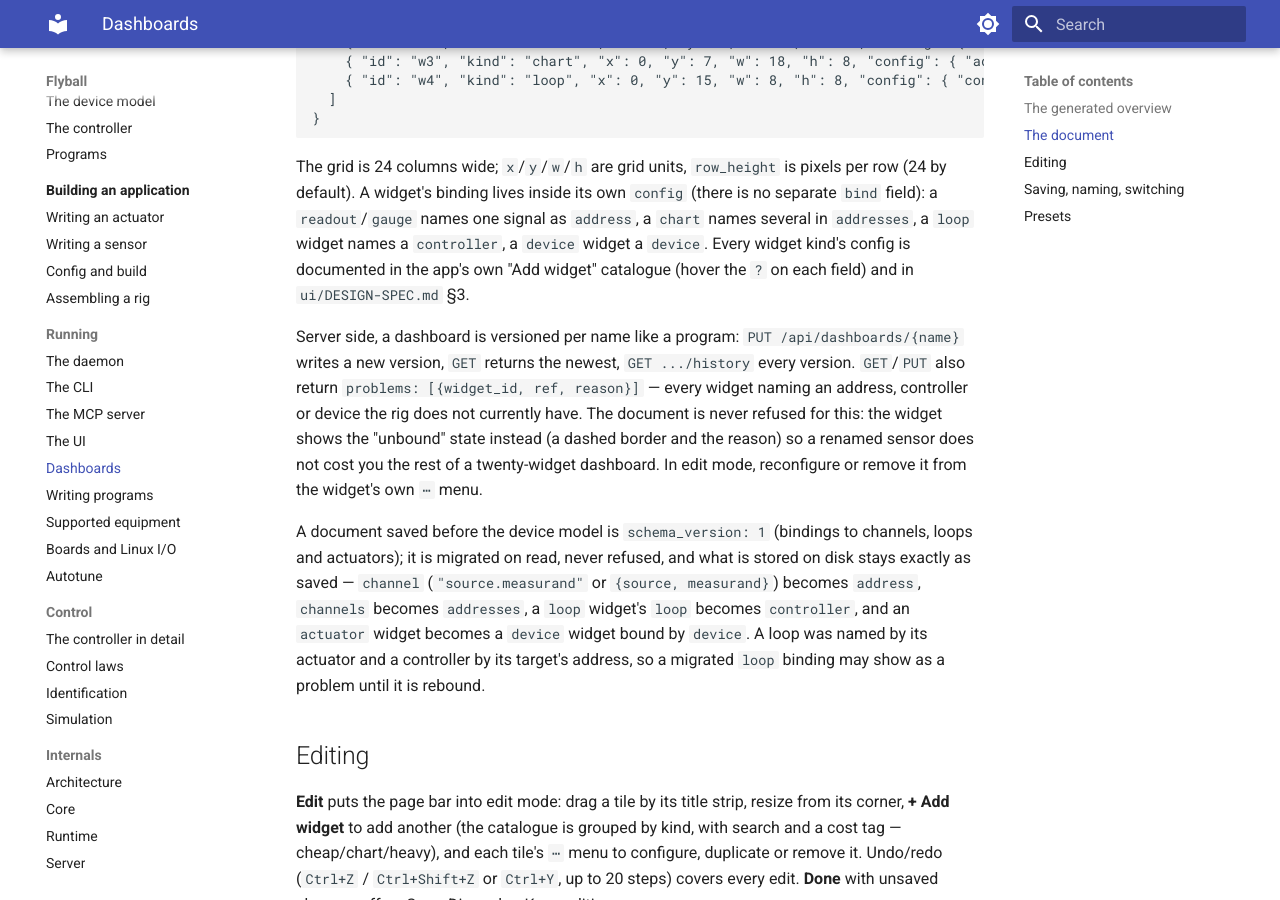
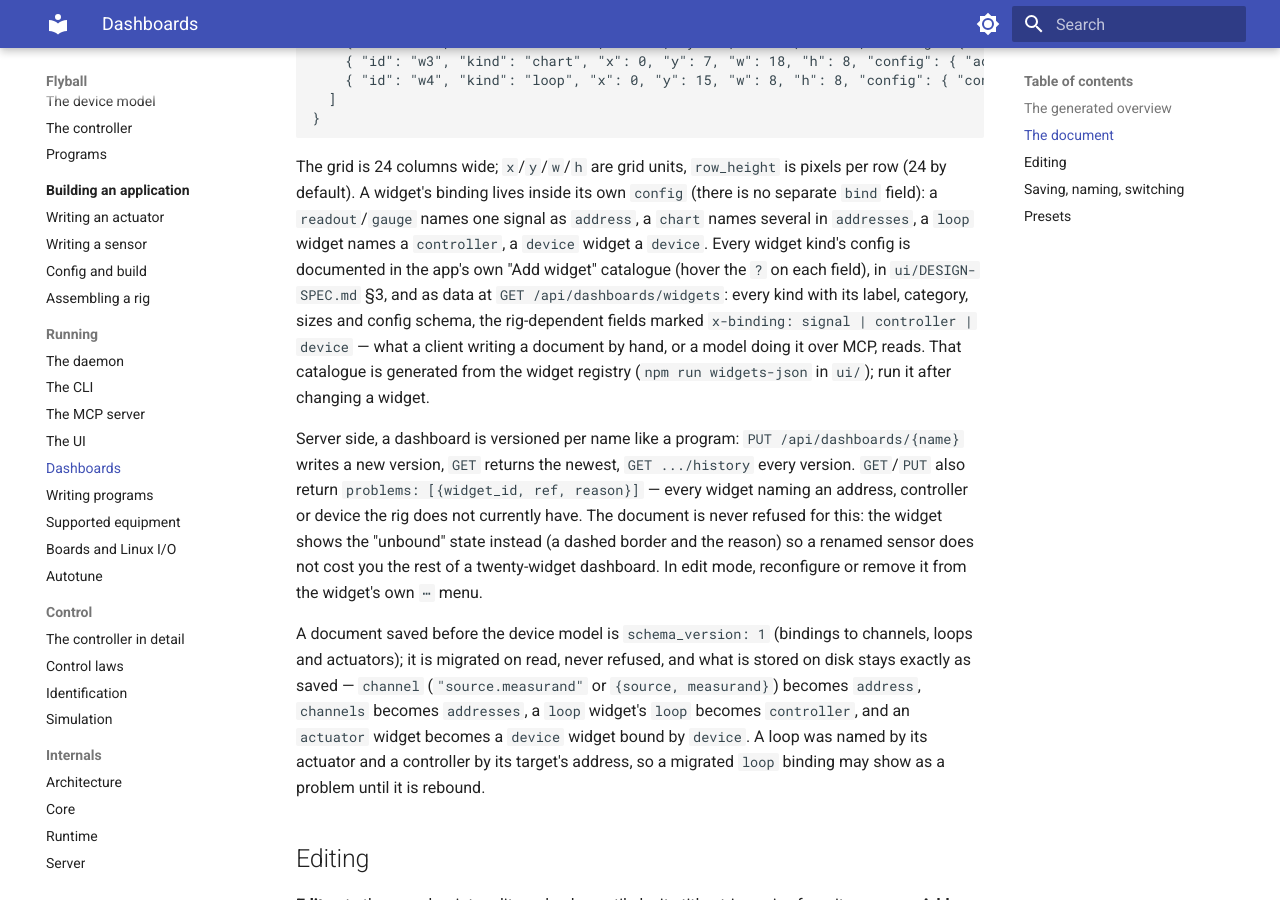
Before and after one commit to bengineer42/flyball, an MkDocs documentation site: the page built from book/src/3-running/dashboards.md, in a window 1280 px wide and 900 px high, scrolled down 722 px. Built offline with MkDocs 1.6.1 and Material for MkDocs 9.7.7, drawn with Linux system fonts in a browser that asks for light colours.

Commit message:
docs(dashboards): the widget catalogue route and its generator
Co-Authored-By: Claude Opus 5 (1M context) <noreply@anthropic.com>

```diff
--- a/book/src/3-running/dashboards.md
+++ b/book/src/3-running/dashboards.md
@@ -40,7 +40,13 @@ pixels per row (24 by default). A widget's binding lives inside its own
 signal as `address`, a `chart` names several in `addresses`, a `loop`
 widget names a `controller`, a `device` widget a `device`. Every
 widget kind's config is documented in the app's own "Add widget" catalogue
-(hover the `?` on each field) and in `ui/DESIGN-SPEC.md` §3.
+(hover the `?` on each field), in `ui/DESIGN-SPEC.md` §3, and as data at
+`GET /api/dashboards/widgets`: every kind with its label, category, sizes
+and config schema, the rig-dependent fields marked `x-binding: signal |
+controller | device` — what a client writing a document by hand, or a
+model doing it over MCP, reads. That catalogue is generated from the
+widget registry (`npm run widgets-json` in `ui/`); run it after changing
+a widget.
 
 Server side, a dashboard is versioned per name like a program: `PUT
 /api/dashboards/{name}` writes a new version, `GET` returns the newest, `GET
```
